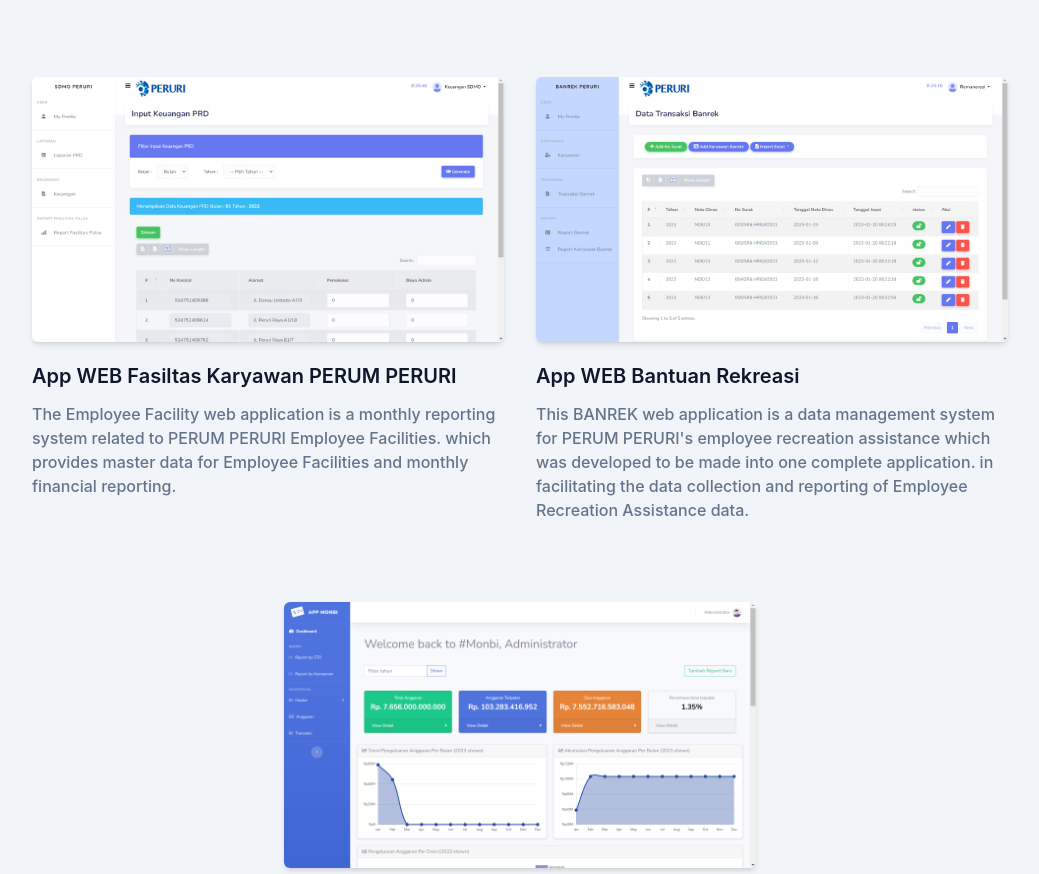
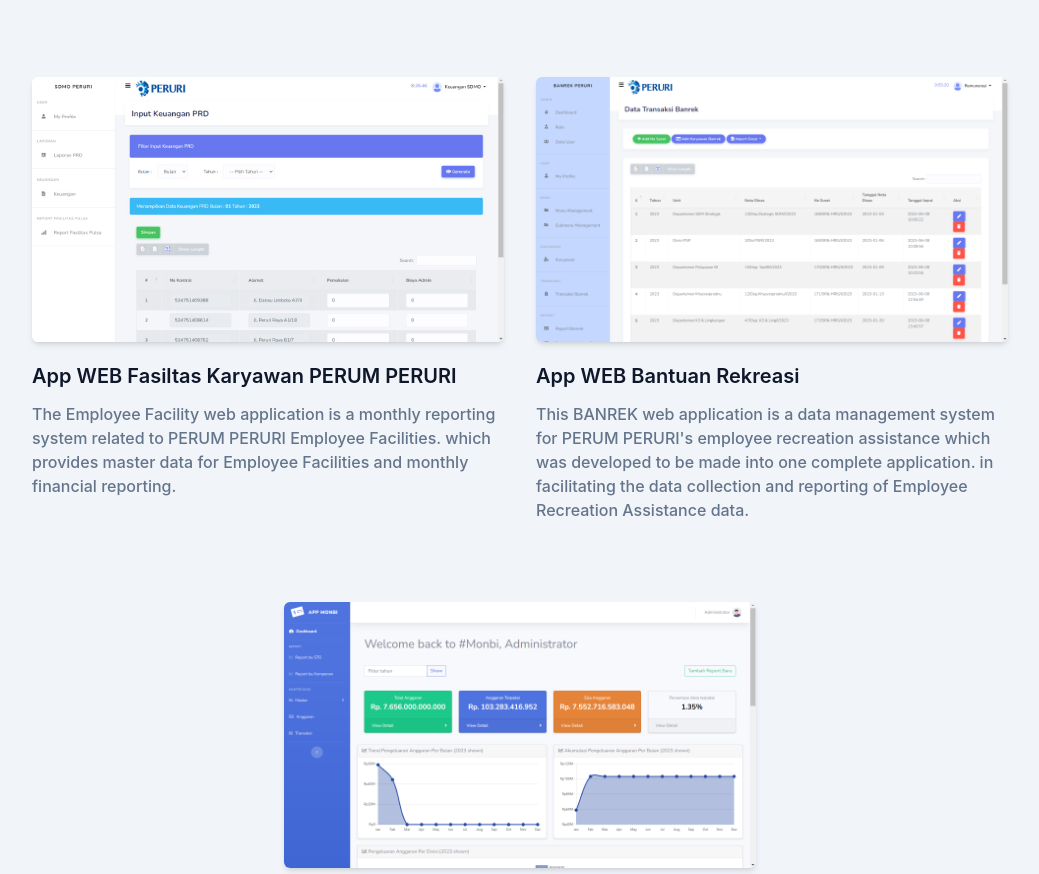
Before and after one commit to adittia12/my-portfolio, a website with bundled scripts: page index.html in a window 1280 px wide. Shown: the part 2461-3335 px from the top of the page, without its empty margins (120-1159 px from the left). Built offline with nearby package versions, Linux system fonts and the light colour scheme.

Commit message:
update portfolio and add picture

```diff
--- a/index.html
+++ b/index.html
@@ -185,7 +185,7 @@
                 </div>
                 <div class="p-4 mb-12 md:w-1/2">
                     <div class="overflow-hidden rounded-md shadow-md">
-                        <img src="dist/img/portfolio/7.jpeg" alt="App Web BANREK" width="w-full">
+                        <img src="dist/img/portfolio/10.png" alt="App Web BANREK" width="w-full">
                     </div>
                     <h3 class="mt-5 mb-3 text-xl font-semibold text-dark dark:text-white">App WEB Bantuan Rekreasi</h3>
                     <p class="text-base font-medium text-secondary">This BANREK web application is a data management system for PERUM PERURI's employee recreation assistance which was developed to be made into one complete application. in facilitating the data collection and reporting of Employee Recreation Assistance data.</p>
```
Also changed, not shown: dist/img/portfolio/10.png (added).
